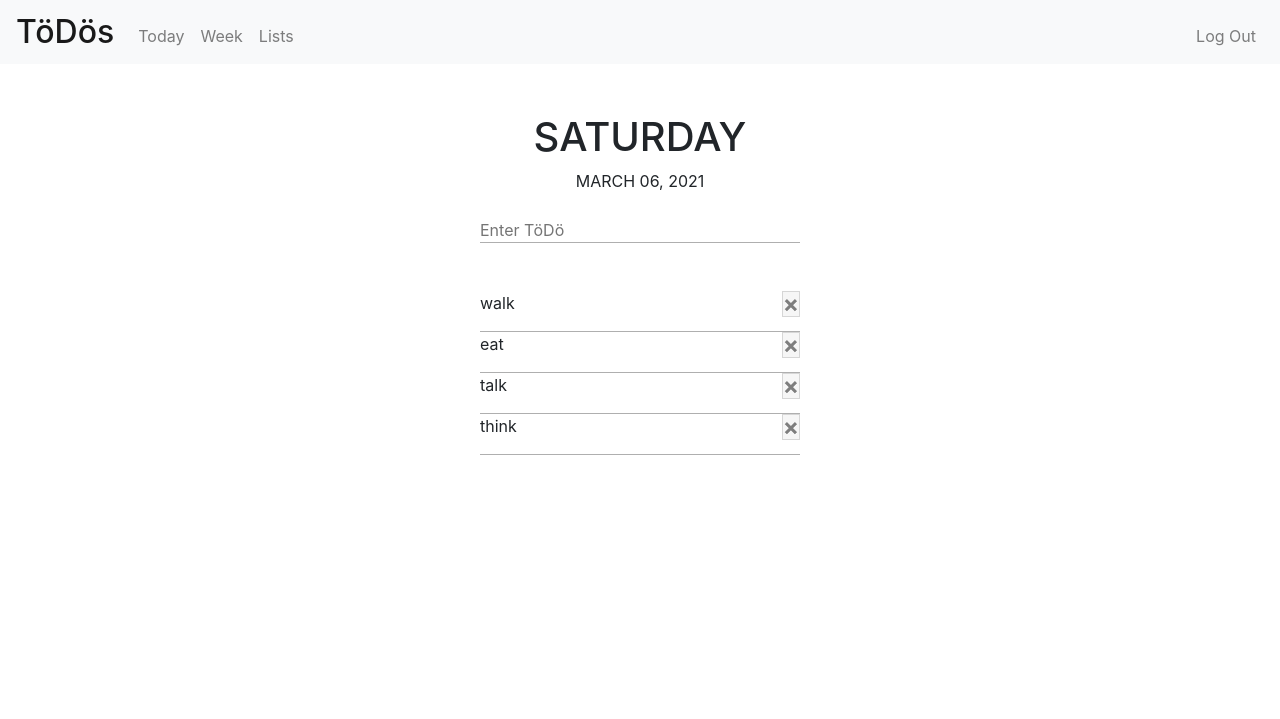
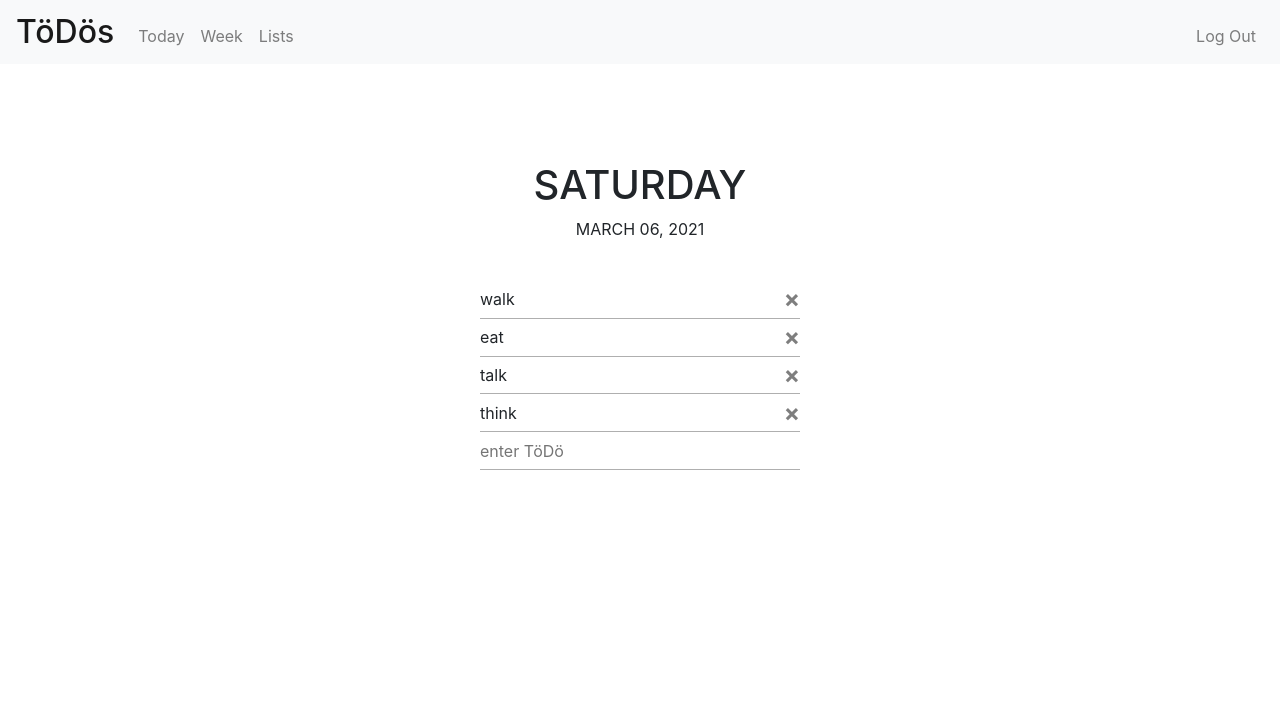
Before and after one commit to Agathasta/CS50_final_project, a Flask app: page / in a window 1280 px wide. Shown: the top 719 px of the page. Run offline with Flask 2, Linux system fonts and the light colour scheme; a user stored in the database is signed in; data comes from the database, SQL or seed files in the repository; both versions use the stored data as it was after the commit.

Commit message:
Last commit before complete aproach change (before I drown)

```diff
--- a/static/css/style.css
+++ b/static/css/style.css
@@ -1,7 +1,3 @@
-* {
-  box-sizing: border-box;
-}
-
 /* solve the problem with the fixed nav-bar */
 body { padding-top: 65px; }
 
@@ -38,19 +34,21 @@ body { padding-top: 65px; }
 }
 
 /* HOMEPAGE */
+p, .form {
+  margin-bottom: .4rem; /* override Bootstrap, default is 1rem */
+  margin-top: .4rem;  /* override Bootstrap, default is 0 */
+}
 .list-row {
   border-bottom: .5px solid rgb(175, 175, 175);
   width: 20rem;
-  padding: 0;
-  margin: 0;
   outline: none;
-
 }
 
 .close {
-  border: .5px solid rgb(175, 175, 175);
+  border: 0 solid white;
   padding: 0;
   margin: 0;
+  background-color: white;
 }
 
 #day-list p.checked {
--- a/templates/day.html
+++ b/templates/day.html
@@ -5,25 +5,30 @@ Töday
 {% endblock %}
 
 {% block main %}
-<div class="container-fluid d-flex flex-column align-items-center pt-5">
-  <div class="text-center h1">
+<div
+  class="container-fluid d-flex flex-column align-items-center mt-5">
+
+  <div class="h1 pt-5">
     {{ dayname }}
   </div>
-  <div class="text-center">
+  <div class="mb-3">
     {{ date }}
   </div>
-  <div class="p-4 d-inline-flex flex-column align-items-center">
-    <form action="/" method="post">
-      <input type="text" class="form-control-plaintext list-row" placeholder="Enter TöDö" name="new_todo">
-    </form>
+
+  <div class="pt-4 d-inline-flex flex-column align-items-center"
+    id="day-list">
+    <!-- List of ToDos created with JS -->
   </div>
-  <div class="p-4 d-inline-flex flex-column align-items-center" id="day-list"></div>
 
+  <form action="/" method="post">
+    <input type="text" class="form-control-plaintext list-row"
+      placeholder="enter TöDö" autofocus name="new_todo">
+  </form>
 
 </div>
 
 <script>
-  // List all pending todos as forms
+  // List all pending todos
   let dayList = document.getElementById('day-list');
   let todos = JSON.parse('{{ todos | safe }}');
 
@@ -33,10 +38,12 @@ Töday
 
     let listItem = document.createElement('p');
     listItem.innerHTML = todos[i].todo;
+    // listItem.setAttribute("hidden", true);
 
     let listForm = document.createElement('form');
     listForm.setAttribute("method", "get");
     listForm.setAttribute("action", "/");
+    listForm.className = "form";
 
     let listFormItem = document.createElement('input');
     listFormItem.setAttribute("type", "text");
@@ -52,6 +59,12 @@ Töday
     close.className = "close";
     listForm.appendChild(close);
 
+    // let edit = document.createElement("input");
+    // edit.setAttribute("type", "submit");
+    // edit.setAttribute("value", "\u00D7");
+    // edit.className = "close";
+    // listForm.appendChild(edit);
+
     row.appendChild(listItem);
     row.appendChild(listForm);
     dayList.appendChild(row);
--- a/templates/template.html
+++ b/templates/template.html
@@ -16,7 +16,8 @@
   <!-- https://favicon.io/emoji-favicons/money-mouth-face/ -->
   <link href="/static/favicon.ico" rel="icon">
 
-  <link href="/static/css/style.css" rel="stylesheet">
+  <link href="{{ url_for('static', filename='css/style.css') }}"
+    rel="stylesheet">
 
   <!-- http://getbootstrap.com/docs/4.5/ -->
   <script src="https://code.jquery.com/jquery-3.5.1.slim.min.js"
@@ -91,7 +92,7 @@
   </footer>
 
   <script type="text/javascript"
-    src="../static/js/script.js"></script>
+    src="{{ url_for('static', filename='js/script.js') }}"></script>
 </body>
 
 </html>
```
Also changed, not shown: static/js/script.js (+0 -39 lines), todos.db.
